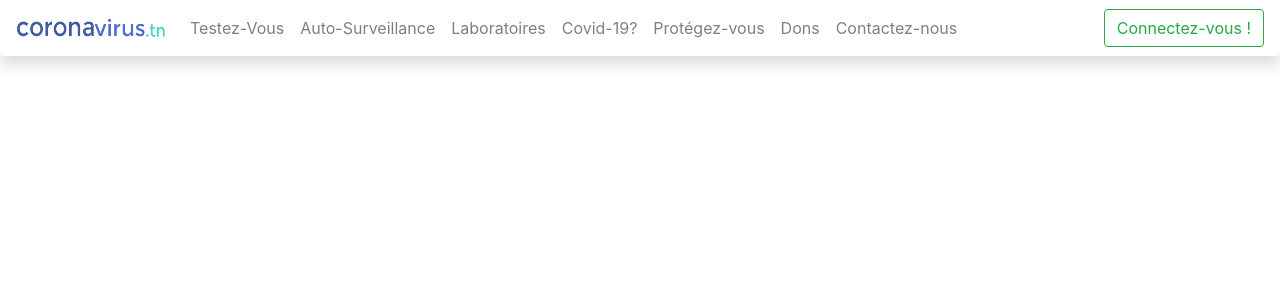
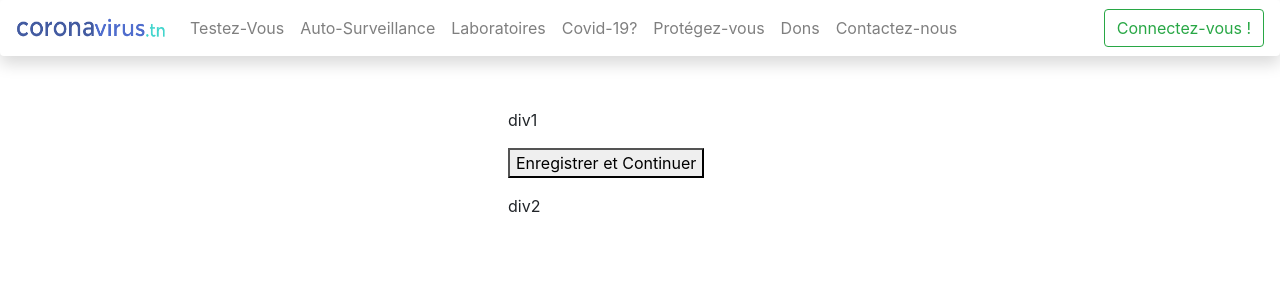
Before and after one commit to bilelmerhben/Project-team, a React (Create React App) app: page /Test1 in a window 1280 px wide. Shown: the top 300 px of the page. Built offline with nearby package versions, Linux system fonts and the light colour scheme.

Commit message:
Test1 (component)

```diff
--- a/src/App.js
+++ b/src/App.js
@@ -12,7 +12,7 @@ import Proteger from "./components/Proteger";
 import Dons from "./components/Dons";
 import Contact from "./components/Contact";
 import {Connexion} from "./components/Connexion";
-
+import Test1 from "./components/Test1";
 
 
 function App() {
@@ -31,6 +31,7 @@ function App() {
        <Route  path="/Dons" component={Dons} />
        <Route  path="/Contactez-nous" component={Contact} />
        <Route  path="/Connexion" component={Connexion} />
+       <Route  path="/Test1" component={Test1} />
        </Switch>
     </div>
 
--- /dev/null
+++ b/src/Css/Test1.css
@@ -0,0 +1,4 @@
+.test1 {
+  margin-top: 100px;
+  margin-left: 500px;
+}
--- a/src/components/Test.js
+++ b/src/components/Test.js
@@ -8,9 +8,6 @@ function Test (){
 
  <div >
      <Btns/>
-
-
-
  </div>
 
     );
--- /dev/null
+++ b/src/components/Test1.js
@@ -0,0 +1,16 @@
+import React, { Component } from 'react';
+import "../Css/Test1.css";
+
+export default class Test1 extends Component {
+    render() {
+        return (
+            <div className="test1 d-flex flex-column bd-highlight mb-3">
+                <div  class="p-2 bd-highlight">div1</div>
+                <div  class="p-2 bd-highlight">
+                    <button>Enregistrer et Continuer</button>
+                </div>
+                <div  class="p-2 bd-highlight">div2</div>
+            </div>
+        )
+    }
+}
--- a/src/components/testBtnLayout/Box.js
+++ b/src/components/testBtnLayout/Box.js
@@ -1,21 +1,26 @@
 import React from "react";
-import {Link} from "react-router-dom";
+import {Link,Route} from "react-router-dom";
 import "../../Css/box.css";
+import Test1 from "../Test1";
 
 export default function Box({ title, classname, img , text,lien }) {
 
   return (
-<Link to={lien}>
+
+
+
     <div className={classname}>
        <img src={img} alt={""} />
-
-      <h4 classname={classname}>
+       <h4 classname={classname}>
+       <Link to={lien}>
        {title}
-      </h4>
-
-      <p>{text}</p>
+       </Link>
+       </h4>
+       <p>{text}</p>
 
     </div>
-    </Link>
+
+
+
   )
 }
```
